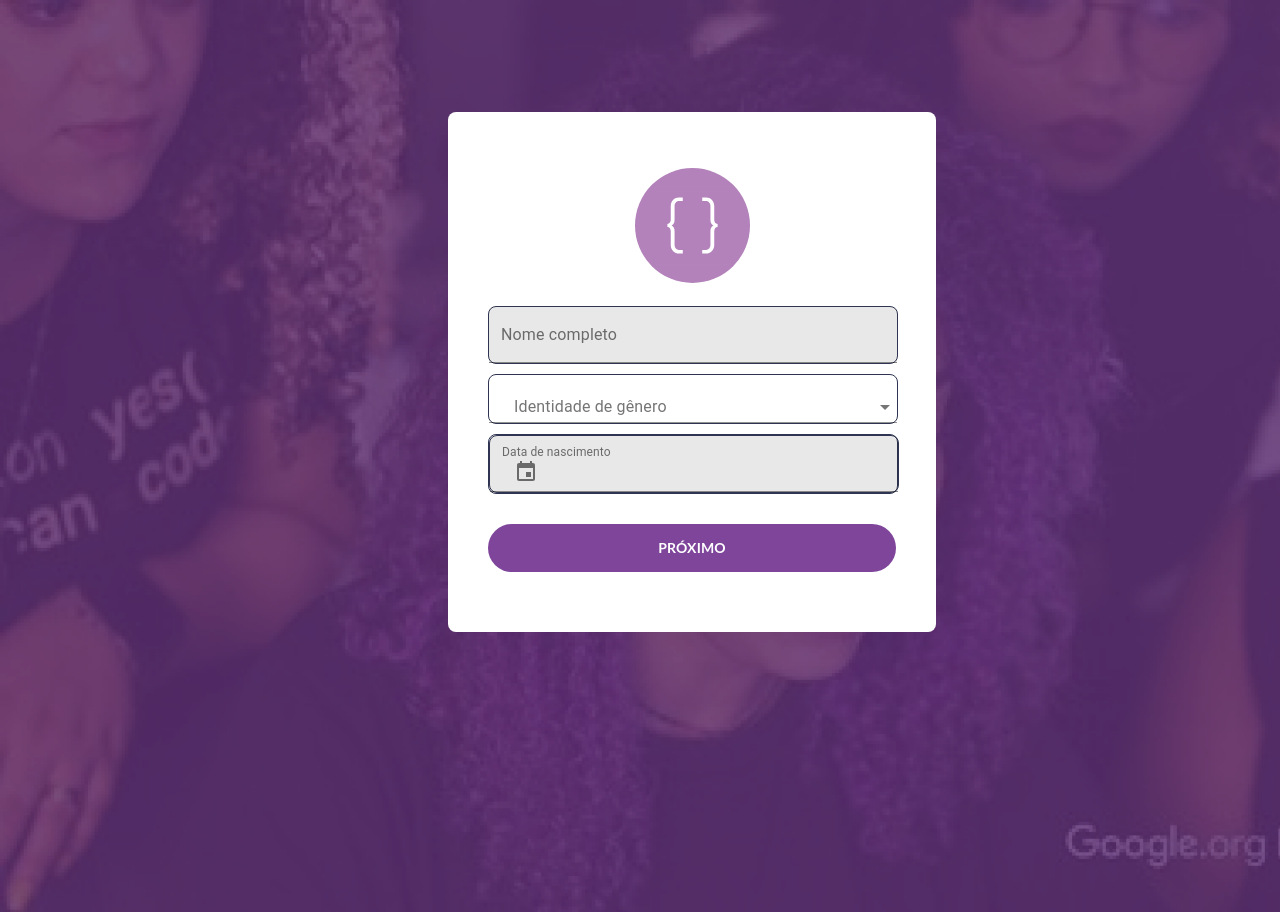
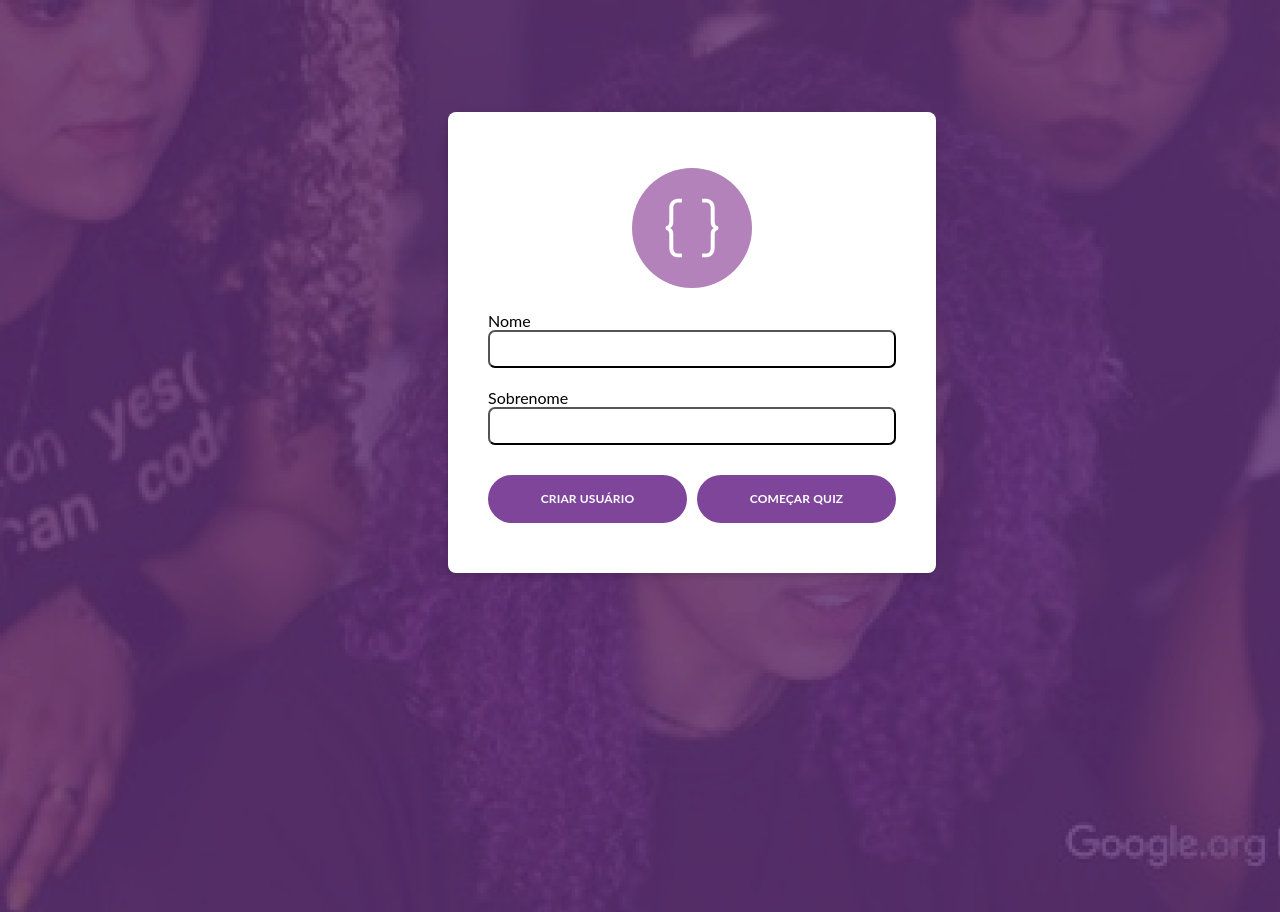
Before and after one commit to naylasouza/reprograma-quiz, a React (Create React App) app: page /login in a window 1280 px wide. Built offline with nearby package versions, Linux system fonts and the light colour scheme.

Commit message:
tela de login populado com api - user

```diff
--- a/src/components/Button/index.tsx
+++ b/src/components/Button/index.tsx
@@ -1,18 +1,21 @@
-import React from 'react'
+import React, { MouseEventHandler } from 'react'
 import './styles.scss'
 
 interface Props {
   text: string
   disabled?: boolean
   className?: string
+  onClick?: MouseEventHandler<HTMLButtonElement>
+
 }
 
 const Button = ({
   text,
   disabled,
-  className
+  className,
+  onClick
 }: Props): JSX.Element => (
-  <button className={`button ${className}`}>
+  <button className={`button ${className}`}  onClick={onClick}>
     {text}
   </button>
 )
--- a/src/components/Button/styles.scss
+++ b/src/components/Button/styles.scss
@@ -12,24 +12,27 @@
     font-family: 'Lato', sans-serif;
     line-height: 1.29;
     letter-spacing: 0.14px;
-
   }
 
-  .button:hover{
-    animation: btn-animation 1s ease-out forwards;
-  }
+.button:hover{
+  animation: btn-animation 1s ease-out forwards;
+}
 
-  @keyframes btn-animation {
+@keyframes btn-animation {
     0% {
       transform: translate(0px);
     }
     25%{
-      transform: translateY(-20px);
+      transform: translateY(-5px);
     }
     50%{
-      transform: translateY(20px);
+      transform: translateY(10px);
     }
     100%{
       transform: translateY(0px);
     }
   }
+
+.btn-margin{
+  margin-top: 40px;
+}
--- a/src/components/Card/style.scss
+++ b/src/components/Card/style.scss
@@ -1,5 +1,7 @@
 .card-login {
     border-radius: 8px;
+    box-shadow: 0 1px 10px 0 rgba(0, 0, 0, 0.06), 0 4px 5px 0 rgba(0, 0, 0, 0.08);
     background-color: #ffffff;
     height: fit-content;
-}
+    display: grid;
+  }
--- a/src/pages/Home/index.tsx
+++ b/src/pages/Home/index.tsx
@@ -1,15 +1,48 @@
 import react from 'react'
+import { useHistory } from 'react-router-dom'
+import Input from "../../components/Input"
+import {
+	FormControl,
+	InputLabel,
+	MenuItem,
+	Select
+} from '@material-ui/core'
+import './style.scss'
+import Date from "../../components/Date"
 import Button from '../../components/Button'
 import './style.scss'
 
 const Home = (): JSX.Element => {
+	const history = useHistory()
+
     return (
         <div className='container'>
             <p className='paragrapher'>Seja bem-vinda à {'{reprograma - quiz}'} </p>
             <p className='sub-paragrapher'>Tá na duvida em qual bootcamp escolher? Fique tranquila, este quiz tem o objetivo de auxiliar mulheres cis e trans a encontrarem o curso ideal com base em seu perfil.</p>
             <div className='container-future'>
                 <p className='future'>Descubra seu futuro!!!</p>
-                <Button text='Login'  className='text-btn' />
+                <div className="selects-date margin-left-zero margin-top-10 muiInputLabel-genre border-solid">
+					<FormControl fullWidth>
+						<InputLabel >Qual a sua identidade de gênero</InputLabel>
+						<Select>
+							<MenuItem value={10}>Mulher Cis</MenuItem>
+							<MenuItem value={20}>Mulher Trans</MenuItem>
+							<MenuItem value={30}>Prefiro não responder</MenuItem>
+						</Select>
+					</FormControl>
+				</div>
+                <Date
+					label="Data de nascimento"
+					value={null}
+					onChange={e => ('funcaovazia')}
+					className=" selects-date margin-left-zero margin-top-10 border-solid"
+				/>
+
+                <Button
+					text='Próximo'
+					className='text-btn btn-margin'
+					onClick={() => history.push('/login')}
+				/>
             </div>
         </div>
     )
--- a/src/pages/Home/style.scss
+++ b/src/pages/Home/style.scss
@@ -11,7 +11,7 @@ body{
   margin: 110px 40px 40px 80px;
 }
 .container-future{
-  margin-top: 60px;
+  margin-top: 100px;
 }
 .paragrapher{
   font-size: 54px;
@@ -31,10 +31,37 @@ body{
   margin-bottom: 14px;
 }
 .text-btn{
-  width: 200px;
+  width: 200px !important;
   margin-top: 0;
 }
+.selects-date{
+  width: 347px;
+  border-radius: 3%;
+}
+.MuiFormLabel-root{
+    color: #ffff;
+}
 
+.MuiInputBase-root{
+    color: #ffff;
+}
+.MuiSvgIcon-root{
+  color: #ffff;
+}
+.MuiInputBase-root{
+  color: #ffff !important;
+}
+.MuiSelect-icon{
+  color: #ffff !important;
+}
+.border-solid{
+  border-bottom: 1px solid #fff;
+}
+.photo-login{
+  width: 120px;
+  height: 120px;
+  border-radius: 50%;
+}
 @media (max-width: 599px) {
   .container {
     margin: 65px 40px 40px 45px;
--- a/src/pages/Login/index.tsx
+++ b/src/pages/Login/index.tsx
@@ -1,51 +1,62 @@
-import React from "react"
+import React, { useEffect, useState } from "react"
 import Button from "../../components/Button"
 import Card from '../../components/Card'
+import './style.scss'
+import Logo from "../../Icons/AvatarEmpty"
+import axios from "axios"
 import Input from "../../components/Input"
-import {
-	FormControl,
-	InputLabel,
-	MenuItem,
-	Select
-} from '@material-ui/core'
-import './style.scss'
-import Date from "../../components/Date"
-import Logo from "../../Icons/AvatarEmpty"
 
 interface Props {
-  photo?: string
+	photo?: string
 }
 
-const Login = ({photo}: Props): JSX.Element => {
+const Login = ({ photo }: Props): JSX.Element => {
+	const [userData, setUserData] = useState()
+
+	const onClicke = () => {
+		axios.get('https://randomuser.me/api/')
+			.then((response) => {
+				setUserData(response.data.results[0])
+				console.log(response, 'opa')
+			}).catch((error)=>{
+				console.log(error, 'deu erro')
+			})
+	}
+
+	// useEffect(() => {
+  //   if (!userData) onClicke()
+  // }, [])
+
+
 	return (
-		<div  className=" container-grid">
+		<div className=" container-grid">
+
+
 			<Card className="container-login ">
-				<Logo />
-				<Input
-					label="Nome completo"
-					className="border margin-top-20"
-				/>
 
-				<div className="border margin-left-zero margin-top-10 muiInputLabel-genre">
-					<FormControl fullWidth>
-						<InputLabel >Identidade de gênero</InputLabel>
-						<Select>
-							<MenuItem value={10}>Mulher Cis</MenuItem>
-							<MenuItem value={20}>Mulher Trans</MenuItem>
-							<MenuItem value={30}>Prefiro não responder</MenuItem>
-						</Select>
-					</FormControl>
-				</div>
-				<Date
-					label="Data de nascimento"
-					value={ null}
-					onChange={e => ('funcaovazia')}
-					className="border margin-left-zero margin-top-10"
-				/>
-				<Button text={"Próximo"} className='margin-card'/>
-			</Card>
+				{userData ? (
+				// eslint-disable-next-line jsx-a11y/alt-text
+				<img className="photo-login" src={userData?.picture?.medium} />
+			) : <Logo widthIcon={120} heightIcon={120} />
+			}
+			<p className="name-login">Nome</p>
+			 <button className="input-login">{userData?.name?.title} {userData?.name?.first} </button>
+			 <p className="name-login">Sobrenome</p>
+			 <button className="input-login">{userData?.name?.last} </button>
+			 <div className="display-flex">
+			 <Button text={"Criar usuário"} className='margin-lef teste'
+					onClick={onClicke}
+					/>
+					<Button
+						text={"Começar quiz"}
+						className='teste'
+					/>
+			 </div>
 
-		</div>
+
+			</Card >
+
+		</div >
 	)
 }
 export default Login
--- a/src/pages/Login/style.scss
+++ b/src/pages/Login/style.scss
@@ -1,8 +1,20 @@
 .muiInputLabel-genre{
   .MuiInputLabel-animated{
-    margin-left: 13px;
-    padding: 0 12px 10px
+    color: #ffff !important;
   }
+}
+.MuiFilledInput-root{
+  border: none !important;
+  background: none !important;
+}
+.MuiFilledInput-adornedStart{
+  padding: 0 !important;
+}
+.Mui-focused{
+  color: #ffff !important;
+}
+.MuiFormLabel-root{
+  color: #ffff !important;
 }
 .grid-column-5-9 {
   grid-column: 5 / 9;
@@ -28,7 +40,7 @@
     width: 100%;
     border-radius: 8px;
     background: transparent;
-    border: solid 1.6px #2e3451 !important;
+    // border: solid 1.6px #2e3451 !important;
     margin-left: 24px;
     color: black;
 }
@@ -53,3 +65,30 @@
 .margin-card{
   margin: 30px 0 60px 0;
 }
+.input-login{
+  width: 100%;
+  height: 38px;
+  border-radius: 7px;
+  background: none;
+  font-size: 15px;
+  text-align: start;
+}
+.name-login{
+  text-align: start;
+  margin: 0;
+  margin-top: 20px;
+}
+.photo-container{
+  background: #834E9C;
+  width: 100%;
+}
+.display-flex{
+  display: flex;
+  margin: 30px 0 50px 0;
+}
+.margin-lef{
+  margin-right: 10px;
+}
+.teste{
+  font-size: 12px;
+}
```
